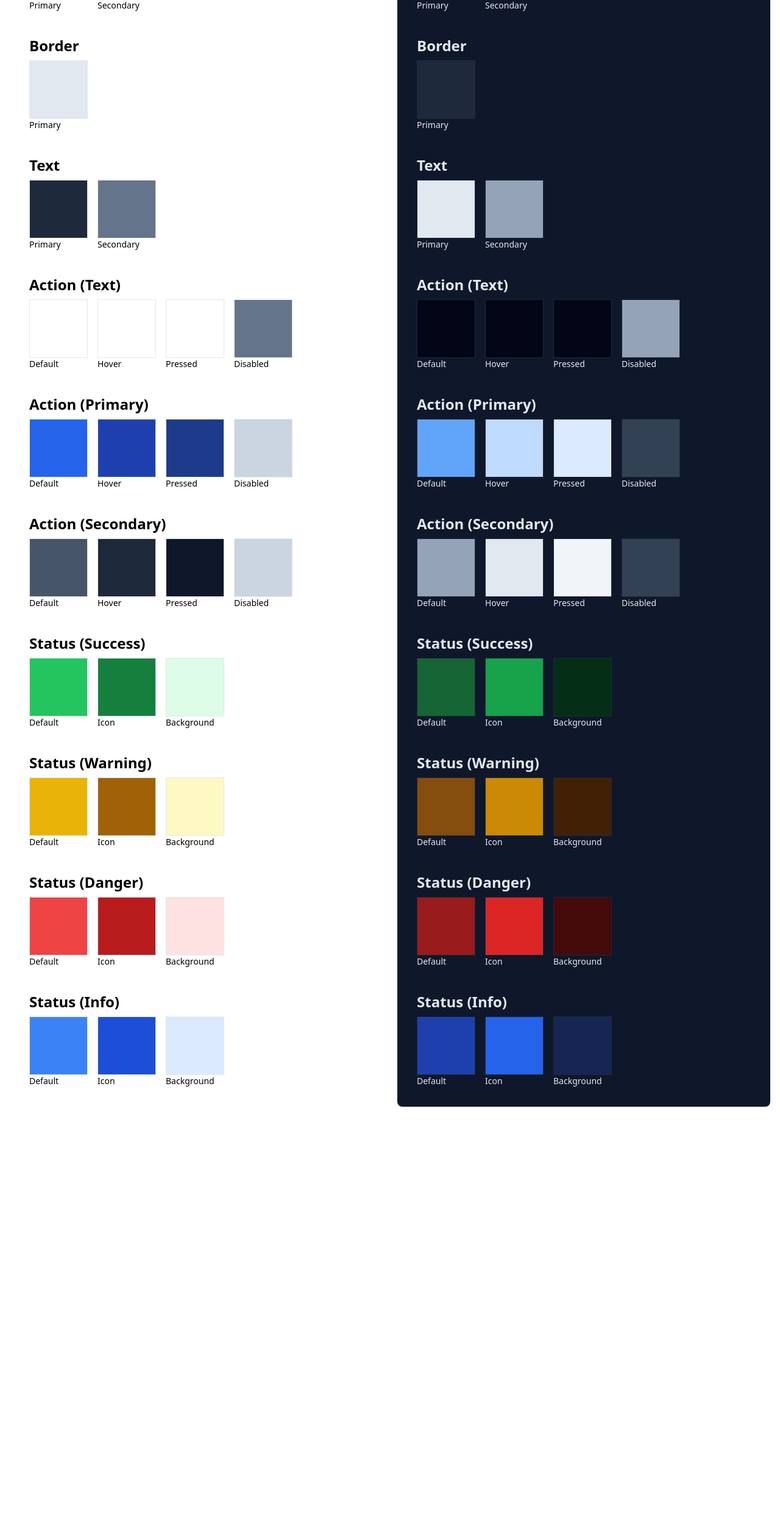
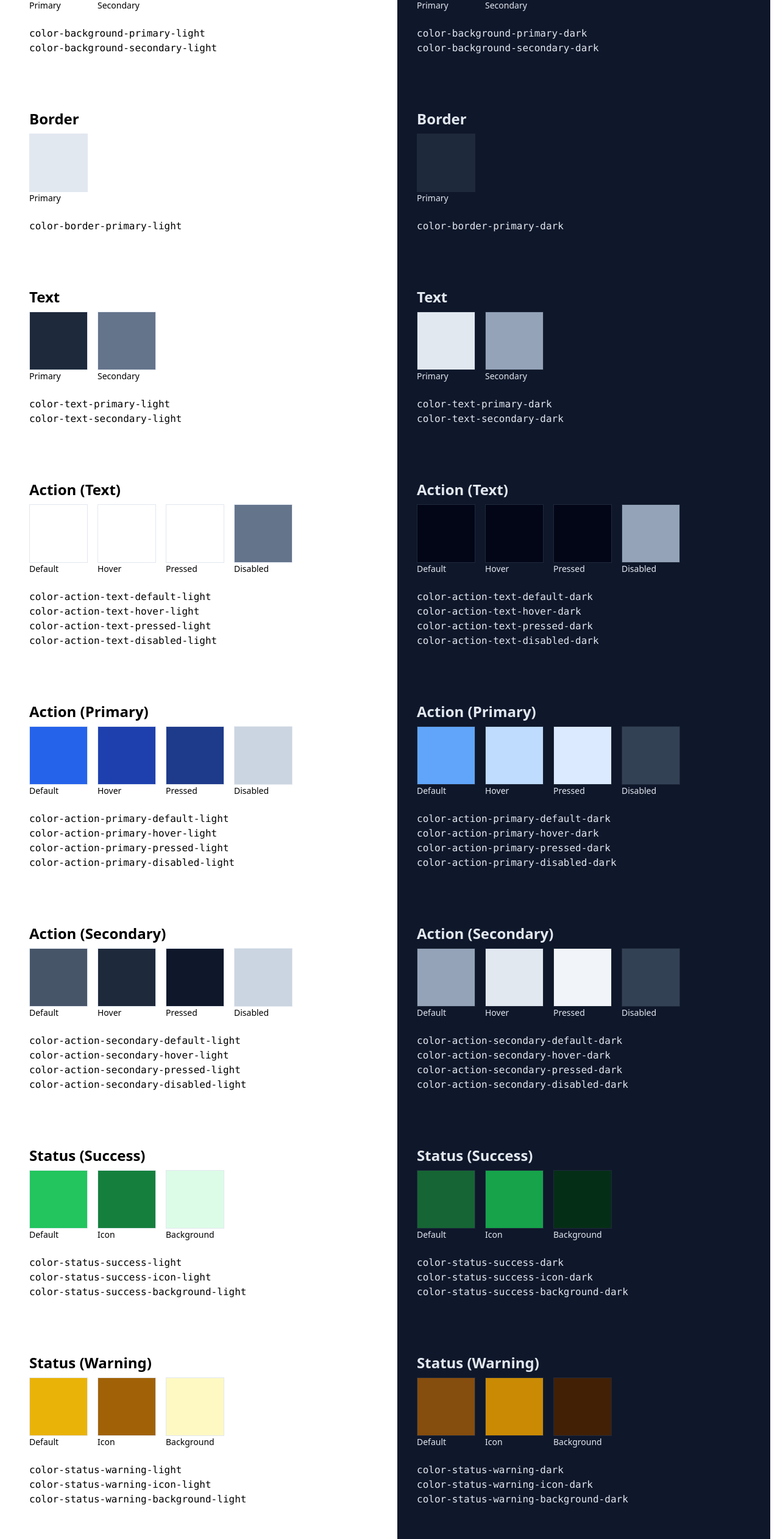
Before and after one commit to denali-design/denali-css, a website: page public/colors.html in a window 1280 px wide. Shown: the part 273-2797 px from the top of the page at 61% size. Before the commit the page ends 2144 px from the top, so only its background shows below. Drawn offline with nearby package versions, Linux system fonts and the light colour scheme.

Commit message:
Add color variable/class names to examole HTML

```diff
--- a/public/colors.html
+++ b/public/colors.html
@@ -77,6 +77,13 @@
               <p class="text-sm">Secondary</p>
             </div>
           </div>
+
+          <pre>
+            <code>
+color-background-primary-light
+color-background-secondary-light
+            </code>
+          </pre>
         </section>
 
         <section class="flex flex-col">
@@ -87,6 +94,12 @@
               <p class="text-sm">Primary</p>
             </div>
           </div>
+
+          <pre>
+            <code>
+color-border-primary-light
+            </code>
+          </pre>
         </section>
 
         <section class="flex flex-col">
@@ -105,6 +118,13 @@
               <p class="text-sm">Secondary</p>
             </div>
           </div>
+
+          <pre>
+            <code>
+color-text-primary-light
+color-text-secondary-light
+            </code>
+          </pre>
         </section>
 
         <section class="flex flex-col">
@@ -135,6 +155,15 @@
               <p class="text-sm">Disabled</p>
             </div>
           </div>
+
+          <pre>
+            <code>
+color-action-text-default-light
+color-action-text-hover-light
+color-action-text-pressed-light
+color-action-text-disabled-light
+            </code>
+          </pre>
         </section>
 
         <section class="flex flex-col">
@@ -165,6 +194,15 @@
               <p class="text-sm">Disabled</p>
             </div>
           </div>
+
+          <pre>
+            <code>
+color-action-primary-default-light
+color-action-primary-hover-light
+color-action-primary-pressed-light
+color-action-primary-disabled-light
+            </code>
+          </pre>
         </section>
 
         <section class="flex flex-col">
@@ -195,6 +233,15 @@
               <p class="text-sm">Disabled</p>
             </div>
           </div>
+
+          <pre>
+            <code>
+color-action-secondary-default-light
+color-action-secondary-hover-light
+color-action-secondary-pressed-light
+color-action-secondary-disabled-light
+            </code>
+          </pre>
         </section>
 
         <section class="flex flex-col">
@@ -219,6 +266,14 @@
               <p class="text-sm">Background</p>
             </div>
           </div>
+
+          <pre>
+            <code>
+color-status-success-light
+color-status-success-icon-light
+color-status-success-background-light
+            </code>
+          </pre>
         </section>
 
         <section class="flex flex-col">
@@ -243,6 +298,14 @@
               <p class="text-sm">Background</p>
             </div>
           </div>
+
+          <pre>
+            <code>
+color-status-warning-light
+color-status-warning-icon-light
+color-status-warning-background-light
+            </code>
+          </pre>
         </section>
 
         <section class="flex flex-col">
@@ -267,6 +330,14 @@
               <p class="text-sm">Background</p>
             </div>
           </div>
+
+          <pre>
+            <code>
+color-status-danger-light
+color-status-danger-icon-light
+color-status-danger-background-light
+            </code>
+          </pre>
         </section>
 
         <section class="flex flex-col">
@@ -291,6 +362,14 @@
               <p class="text-sm">Background</p>
             </div>
           </div>
+
+          <pre>
+            <code>
+color-status-danger-light
+color-status-danger-icon-light
+color-status-danger-background-light
+            </code>
+          </pre>
         </section>
       </div>
       <!-- END LIGHT MODE -->
@@ -315,6 +394,13 @@
               <p class="text-color-text-primary-dark text-sm">Secondary</p>
             </div>
           </div>
+
+          <pre class="text-color-text-primary-dark">
+            <code>
+color-background-primary-dark
+color-background-secondary-dark
+            </code>
+          </pre>
         </section>
 
         <section class="flex flex-col">
@@ -325,6 +411,12 @@
               <p class="text-color-text-primary-dark text-sm">Primary</p>
             </div>
           </div>
+
+          <pre class="text-color-text-primary-dark">
+            <code>
+color-border-primary-dark
+            </code>
+          </pre>
         </section>
 
         <section class="flex flex-col">
@@ -343,6 +435,13 @@
               <p class="text-color-text-primary-dark text-sm">Secondary</p>
             </div>
           </div>
+
+          <pre class="text-color-text-primary-dark">
+            <code>
+color-text-primary-dark
+color-text-secondary-dark
+            </code>
+          </pre>
         </section>
 
         <section class="flex flex-col">
@@ -373,6 +472,15 @@
               <p class="text-color-text-primary-dark text-sm">Disabled</p>
             </div>
           </div>
+
+          <pre class="text-color-text-primary-dark">
+            <code>
+color-action-text-default-dark
+color-action-text-hover-dark
+color-action-text-pressed-dark
+color-action-text-disabled-dark
+            </code>
+          </pre>
         </section>
 
         <section class="flex flex-col">
@@ -403,6 +511,15 @@
               <p class="text-color-text-primary-dark text-sm">Disabled</p>
             </div>
           </div>
+
+          <pre class="text-color-text-primary-dark">
+            <code>
+color-action-primary-default-dark
+color-action-primary-hover-dark
+color-action-primary-pressed-dark
+color-action-primary-disabled-dark
+            </code>
+          </pre>
         </section>
 
         <section class="flex flex-col">
@@ -435,6 +552,15 @@
               <p class="text-color-text-primary-dark text-sm">Disabled</p>
             </div>
           </div>
+
+          <pre class="text-color-text-primary-dark">
+            <code>
+color-action-secondary-default-dark
+color-action-secondary-hover-dark
+color-action-secondary-pressed-dark
+color-action-secondary-disabled-dark
+            </code>
+          </pre>
         </section>
 
         <section class="flex flex-col">
@@ -459,6 +585,14 @@
               <p class="text-color-text-primary-dark text-sm">Background</p>
             </div>
           </div>
+
+          <pre class="text-color-text-primary-dark">
+            <code>
+color-status-success-dark
+color-status-success-icon-dark
+color-status-success-background-dark
+            </code>
+          </pre>
         </section>
 
         <section class="flex flex-col">
@@ -483,6 +617,14 @@
               <p class="text-color-text-primary-dark text-sm">Background</p>
             </div>
           </div>
+
+          <pre class="text-color-text-primary-dark">
+            <code>
+color-status-warning-dark
+color-status-warning-icon-dark
+color-status-warning-background-dark
+            </code>
+          </pre>
         </section>
 
         <section class="flex flex-col">
@@ -507,6 +649,14 @@
               <p class="text-color-text-primary-dark text-sm">Background</p>
             </div>
           </div>
+
+          <pre class="text-color-text-primary-dark">
+            <code>
+color-status-danger-dark
+color-status-danger-icon-dark
+color-status-danger-background-dark
+            </code>
+          </pre>
         </section>
 
         <section class="flex flex-col">
@@ -531,6 +681,14 @@
               <p class="text-color-text-primary-dark text-sm">Background</p>
             </div>
           </div>
+
+          <pre class="text-color-text-primary-dark">
+            <code>
+color-status-info-dark
+color-status-info-icon-dark
+color-status-info-background-dark
+            </code>
+          </pre>
         </section>
       </div>
       <!-- END DARK MODE -->
```
Also changed, not shown: public/output.css.
